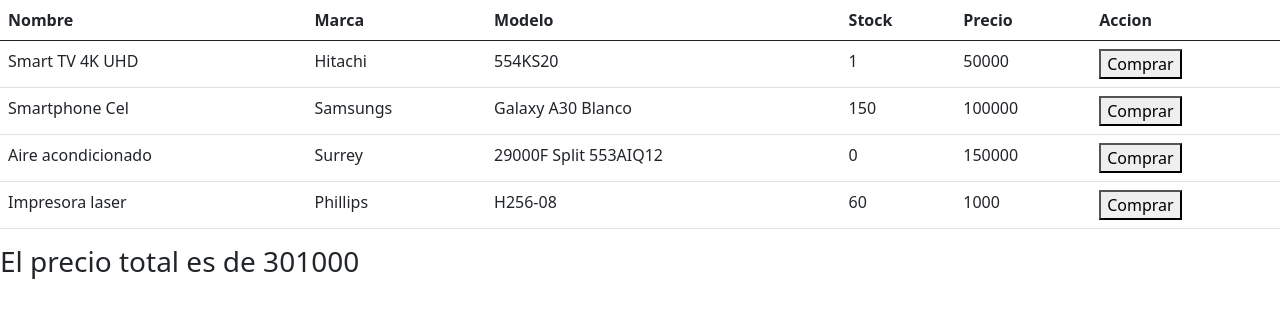
After one commit to TolikCarp/php, a PHP site: page /suma_total.php in a window 1280 px wide. The commit adds this page. Shown: the top 318 px of the page. Run offline with PHP 8.4, Linux system fonts and the light colour scheme.

Commit message:
4th change

```diff
--- a/numeros_pares.php
+++ b/numeros_pares.php
@@ -2,8 +2,9 @@
 
 <?php
 
-for ($i=0; $i <= 100 ; $i++) {
-	echo " $i <br>";
+for ($i=1; $i <= 100 ; $i++) {
+	if($i % 2 == 0){echo " $i <br>";}
+
 
 	if($i == 60)break ;
 
--- /dev/null
+++ b/suma_total.php
@@ -0,0 +1,131 @@
+<!DOCTYPE html>
+<html lang="en">
+<head>
+	<meta charset="UTF-8">
+	<meta name="viewport" content="width=device-width, initial-scale=1.0">
+	<title>Suma_total.php</title>
+
+	<link href="https://cdn.jsdelivr.net/npm/bootstrap@5.0.1/dist/css/bootstrap.min.css" rel="stylesheet" integrity="sha384-+0n0xVW2eSR5OomGNYDnhzAbDsOXxcvSN1TPprVMTNDbiYZCxYbOOl7+AMvyTG2x" crossorigin="anonymous">
+
+	<?php
+
+
+
+			$aProductos = array();
+
+			$aProductos[]= array(
+
+				"nombre" => "Smart TV 4K UHD",
+				"marca" => "Hitachi",
+				"modelo" => "554KS20",
+				"stock" => 1,
+				"precio" => 50000
+
+
+			) ;
+
+
+
+		$aProductos[]= array(
+
+		"nombre" => "Smartphone Cel",
+		"marca"  => "Samsungs",
+		"modelo" => "Galaxy A30 Blanco",
+		"stock" => 150,
+		"precio" => 100000
+
+	);
+
+		$aProductos[]= array(
+
+		"nombre" => "Aire acondicionado ",
+		"marca" => "Surrey",
+		"modelo" => "29000F Split 553AIQ12",
+		"stock" => 0,
+		"precio" => 150000
+
+	);
+
+
+		$aProductos[]= array(
+
+		"nombre" => "Impresora laser ",
+		"marca" => "Phillips",
+		"modelo" => "H256-08",
+		"stock" => 60,
+		"precio" => 1000
+
+	);
+
+
+
+	?>
+</head>
+<body>
+
+ <div>
+
+	<table class="table">
+
+
+			<thead>
+					<th>Nombre</th>
+					<th>Marca</th>
+					<th>Modelo</th>
+					<th>Stock</th>
+					<th>Precio</th>
+					<th>Accion</th>
+
+			</thead>
+
+
+
+			<tbody>
+
+				<?php
+
+					foreach ($aProductos as $producto) {
+						echo "<tr><td>". $producto["nombre"] ."</td>
+						<td>". $producto["marca"] ."</td>
+						<td>". $producto["modelo"] ."</td>
+						<td>". $producto["stock"] ."</td>
+						<td>". $producto["precio"] ."</td>
+						<td><button>Comprar</button></td></tr>
+
+
+						"
+
+						;
+
+
+					}
+
+
+
+				 ?>
+
+
+
+			</tbody>
+
+
+
+		</table>
+
+</div>
+
+		<h3>El precio total es de <?php
+
+			$counter=0;
+			for ($i=0; $i < count($aProductos) ; $i++) {
+					$counter = $counter + $aProductos[$i]["precio"];
+			}
+
+			echo $counter;
+		 ?></h3>
+
+
+
+
+</body>
+</html>
```
Also changed, not shown: a.php (deleted, +0 -31 lines), area_rectangulo.php (added, +28 -0 lines), contar.php (added, +47 -0 lines), listado_productos.php (+16 -2 lines), menu.php (added, +21 -0 lines), neto.php (added, +31 -0 lines), prueba.php (deleted, +0 -132 lines).
